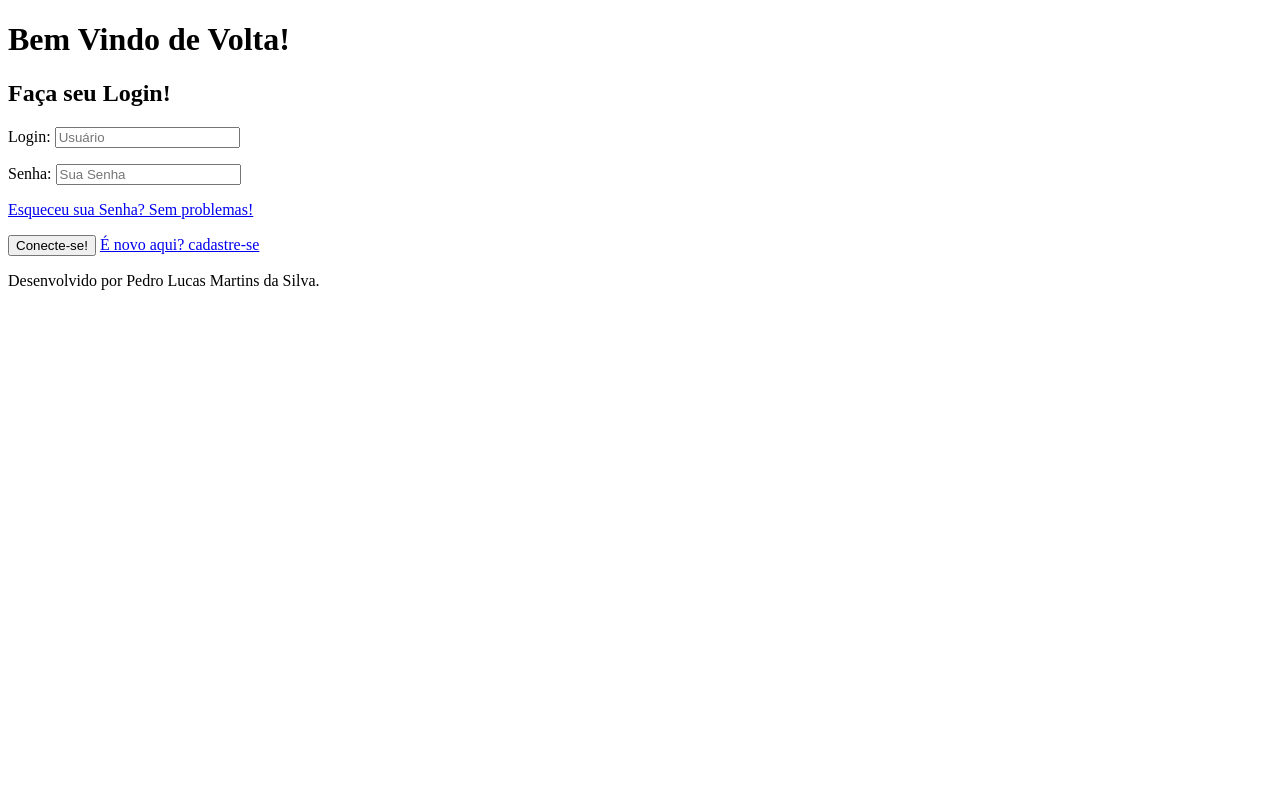
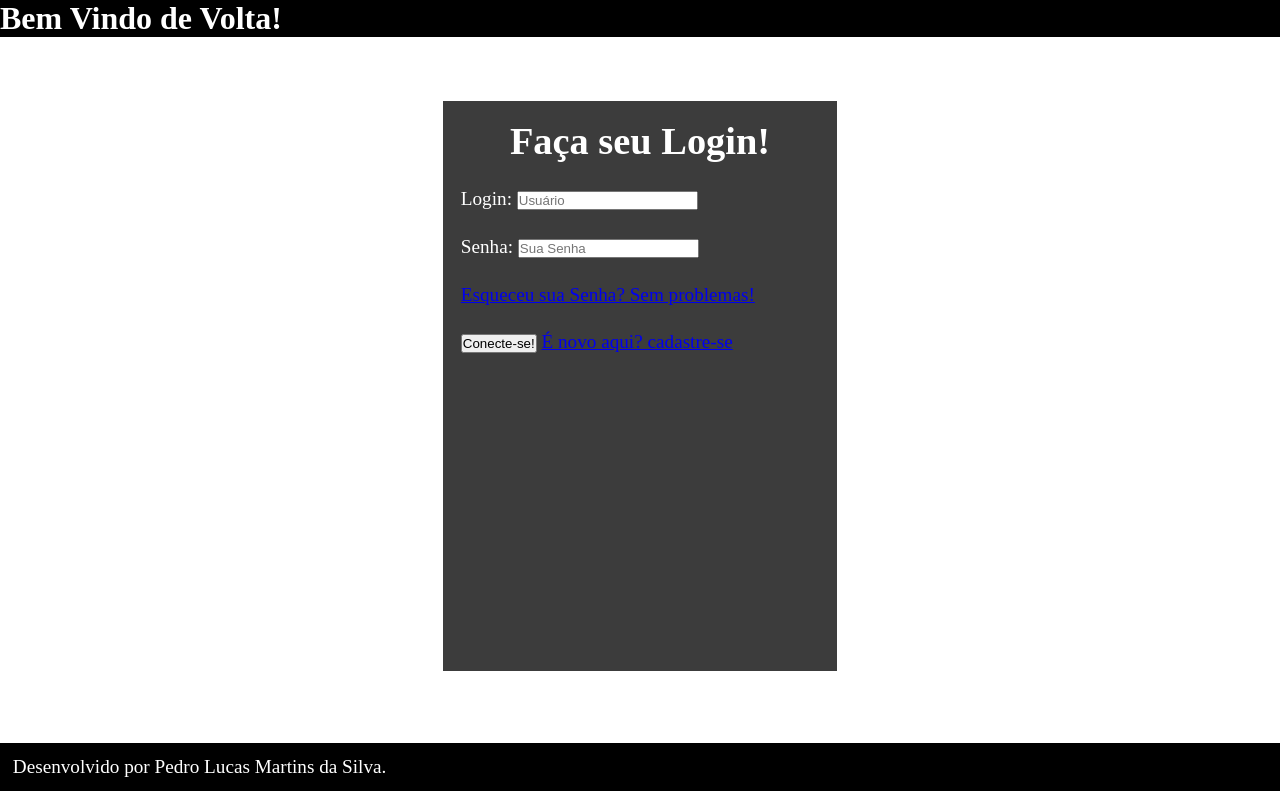
Before and after one commit to jip8/loginpage1, a plain HTML site: page index.html in a window 1280 px wide. Drawn offline with Linux system fonts and the light colour scheme.

Commit message:
corpo css

```diff
--- a/index.html
+++ b/index.html
@@ -5,7 +5,7 @@
     <meta http-equiv="X-UA-Compatible" content="IE=edge">
     <meta name="viewport" content="width=device-width, initial-scale=1.0">
     <link rel="stylesheet" href="styles/style.css" media="all">
-    <link rel="stylesheet" href="styles/mobile.css" media="screen and (max-width: 768px)">
+    <link rel="stylesheet" href="styles/mobile.css" media="screen">
     <link rel="stylesheet" href="styles/desktop.css" media="screen and (min-width: 768px)">
     <title>Faça seu Login!</title>
 </head>
--- a/styles/mobile.css
+++ b/styles/mobile.css
@@ -0,0 +1,39 @@
+@charset "UTF-8";
+
+header {
+    background-color: black;
+}
+
+h1 {
+    color: white;
+}
+
+div{
+    background-color: rgb(60, 60, 60);
+
+    display: block;
+    margin: auto;
+    margin-top: 8vh;
+    margin-bottom: 9vh;
+    padding: 5px;
+    height: 70vh;
+    width: 30vw;
+
+}
+
+h2 {
+    text-align: center;
+    font-size: 3vw;
+    color: white;
+    padding: 1vw;
+}
+
+p{
+    color: white;
+    padding: 1vw;
+    font-size: 1.5vw;
+}
+
+footer {
+    background-color: black;
+}
--- a/styles/style.css
+++ b/styles/style.css
@@ -0,0 +1,4 @@
+* {
+    margin: 0px;
+    padding: 0px;
+}
```
